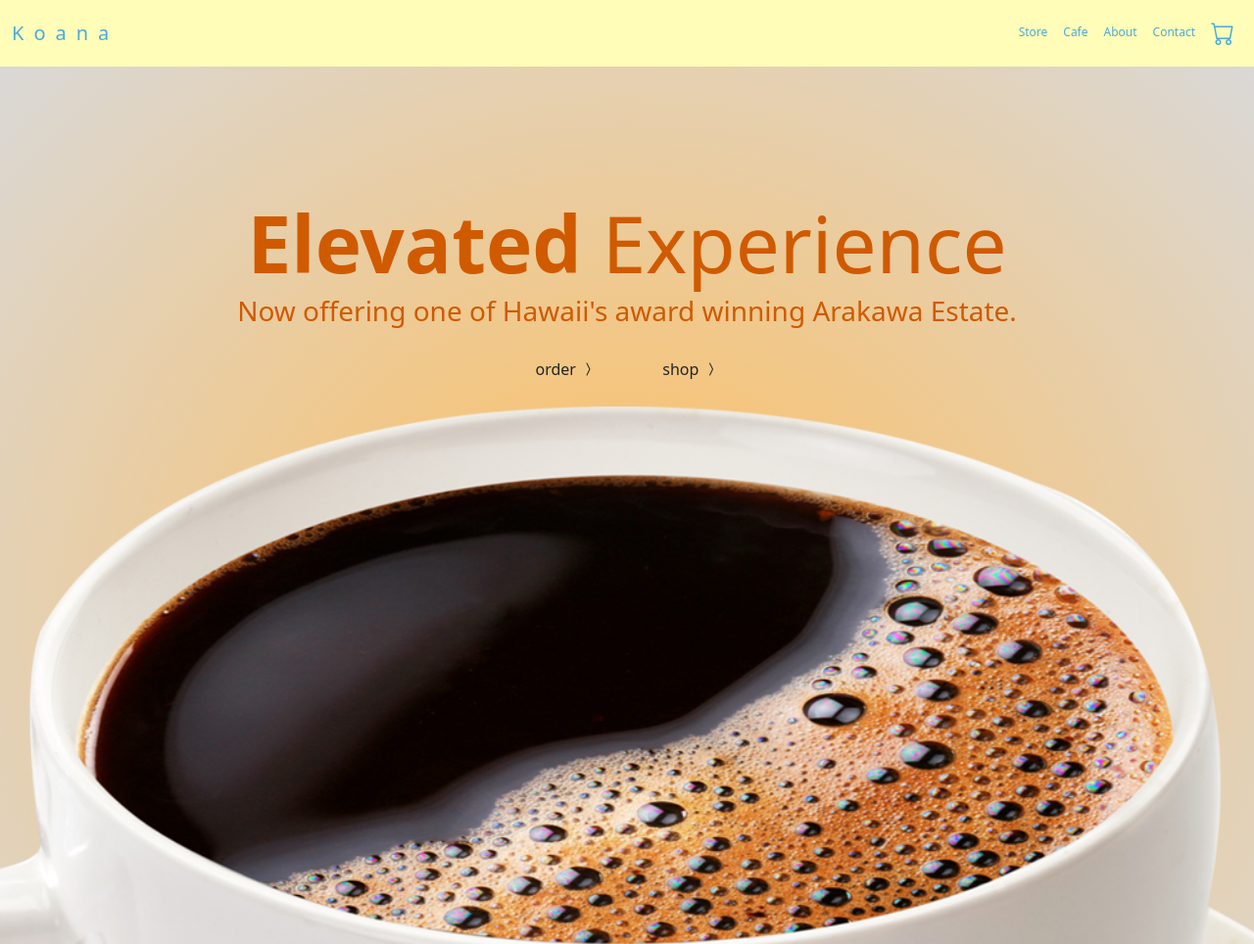
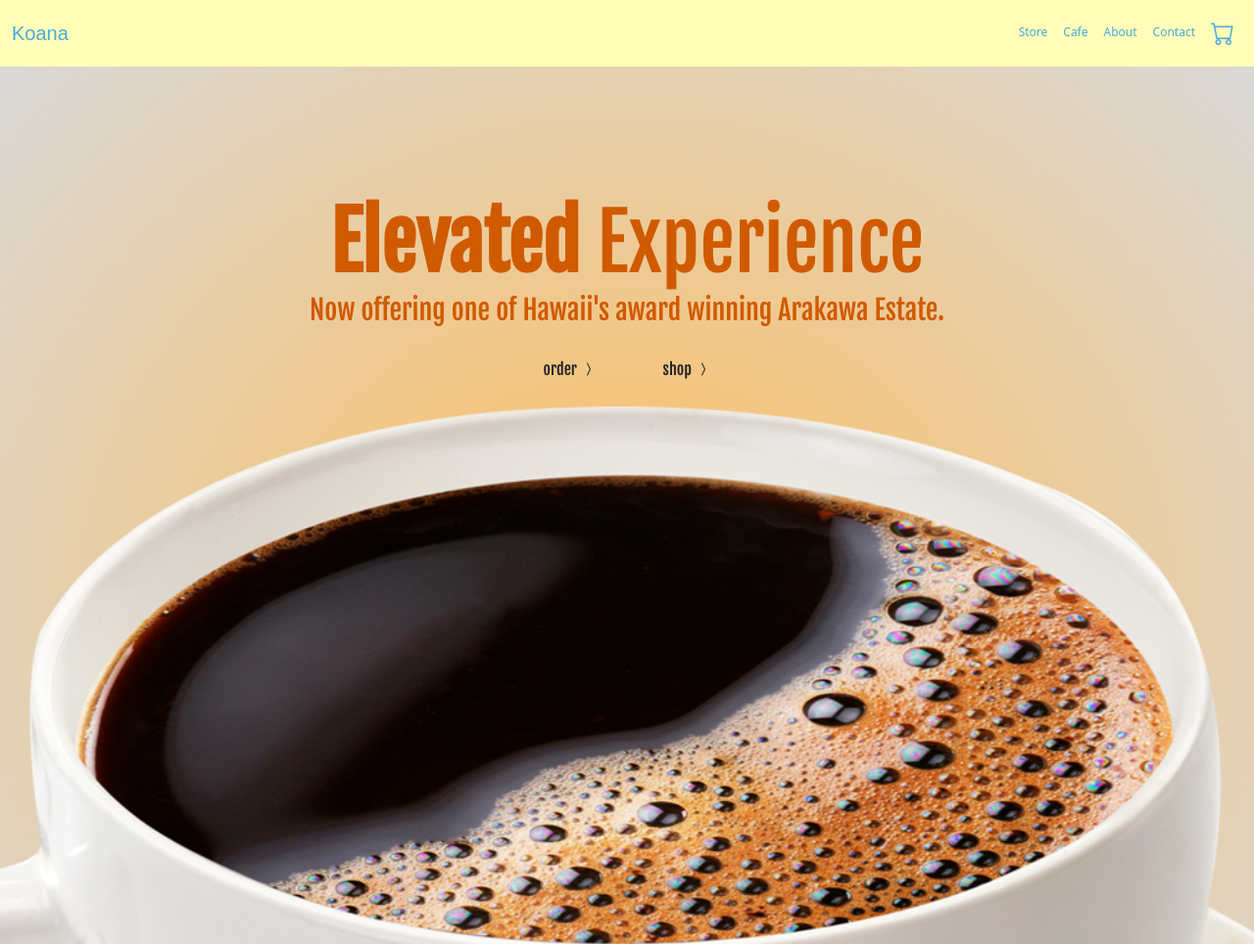
Before and after one commit to thejourneyville/e_commerce_koana, a plain HTML site: page index.html in a window 1280 px wide. Shown: the top 964 px of the page at 98% size. Drawn offline with nearby package versions, Linux system fonts and the light colour scheme.

Commit message:
README.MD updated

```diff
--- a/css/styles.css
+++ b/css/styles.css
@@ -1,10 +1,14 @@
 body {
     background: rgb(255, 255, 255);
 }
+@media (min-width: 0px) {
+    #title-responsive {font-size:3rem;} /*1rem = 16px*/
+    #text-responsive {font-size:1.2rem;} /*1rem = 16px*/
+}
 
 @media (min-width: 544px) {
-    #title-responsive {font-size:3rem;} /*1rem = 16px*/
-    #text-responsive {font-size:1rem;} /*1rem = 16px*/
+    #title-responsive {font-size:3.2rem;} /*1rem = 16px*/
+    #text-responsive {font-size:1.3rem;} /*1rem = 16px*/
 }
 
   /* Medium devices (tablets, 768px and up) The navbar toggle appears at this breakpoint */
@@ -90,17 +94,25 @@ body {
 .card-title {
     padding: 2em 1em 0em 1em;
     font-size: 3em;
-    font-weight: 700;
+    font-family: 'Fjalla One', sans-serif;
+    font-weight: 900;
     line-height: 1;
 }
 
 .card-desc {
     padding: 0 5em;
+    font-family: 'Fjalla One', sans-serif;
+    font-weight: 400;
 }
 
 .card-buttons {
     margin: 5px 20px 20px 20px;
     border: none;
+}
+
+.btn {
+    font-family: 'Fjalla One', sans-serif;
+    font-weight: 400;
 }
 
 .btn-outline-dark:hover {
--- a/index.html
+++ b/index.html
@@ -8,6 +8,12 @@
         <!-- Bootstrap 5 stylesheet -->
         <link href="https://cdn.jsdelivr.net/npm/bootstrap@5.1.3/dist/css/bootstrap.min.css" rel="stylesheet" integrity="sha384-1BmE4kWBq78iYhFldvKuhfTAU6auU8tT94WrHftjDbrCEXSU1oBoqyl2QvZ6jIW3" crossorigin="anonymous">
         <link rel="stylesheet" href="https://cdn.jsdelivr.net/npm/bootstrap-icons@1.8.1/font/bootstrap-icons.css">
+        <link rel="preconnect" href="https://fonts.googleapis.com">
+        <link rel="preconnect" href="https://fonts.gstatic.com" crossorigin>
+        <link href="https://fonts.googleapis.com/css2?family=Karla:wght@400;700&display=swap" rel="stylesheet">
+        <link rel="preconnect" href="https://fonts.googleapis.com">
+        <link rel="preconnect" href="https://fonts.gstatic.com" crossorigin>
+        <link href="https://fonts.googleapis.com/css2?family=Fjalla+One&display=swap" rel="stylesheet">
 
         <link rel="stylesheet" href="css/styles.css">
     </head>
@@ -16,7 +22,7 @@
         <header>
             <nav class="navbar navbar-expand-sm navbar-light fixed-top" id="topNav" style="background-color: rgb(255, 253, 184);">
                 <div class="container-fluid">
-                    <a class="navbar-brand font-weight-bold" style="color:rgb(74, 170, 222); letter-spacing: .5em;" href="index.html">Koana</a>
+                    <a class="navbar-brand " style="color:rgb(74, 170, 222); font-size: 20px; font-family:'BasementGrotesque-Black', sans-serif;" href="index.html">Koana</a>
                     <button class="navbar-toggler custom-toggler shadow-none text-toggle" type="button" data-bs-toggle="collapse" data-bs-target="#mainNavbar" aria-expanded="false">
                         <span style="color:rgb(74, 170, 222)"><i class="text-collapsed bi-cart" style="font-size:1em;"></i></span>
                         <span style="color:rgb(74, 170, 222)"><i class="text-collapsed bi-caret-right"></i></span>
@@ -95,6 +101,7 @@
 
             document.addEventListener("click", function (e) {
                 if (!menuToggle.classList.contains("show")) return;
+                // ? - optional chaining which returns 'undefined' instead of throwing error
                 if (e.target.offsetParent?.tagName === "NAV") return;
                 new bootstrap.Collapse(menuToggle);
 
```
Also changed, not shown: 1 other file.
